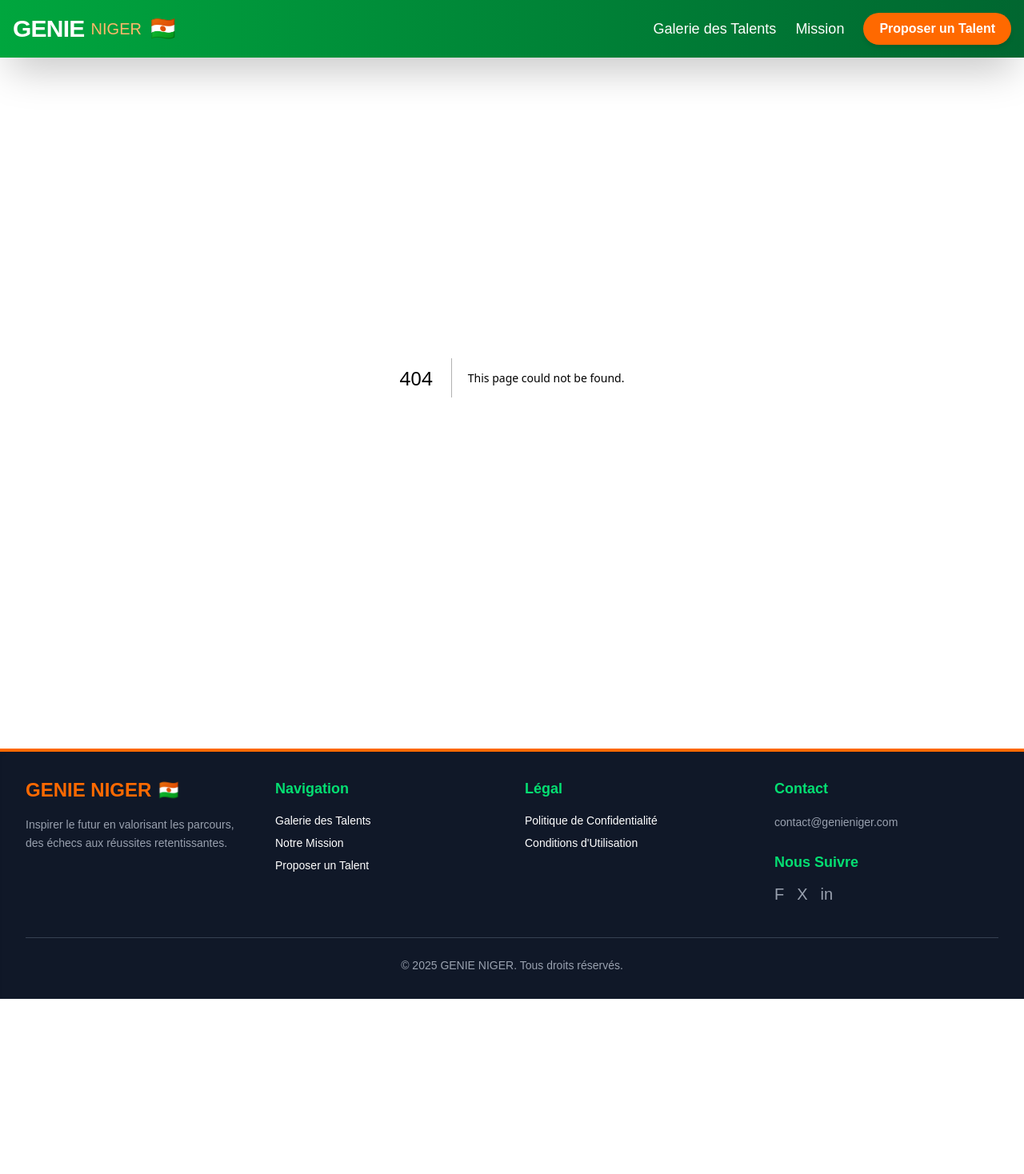
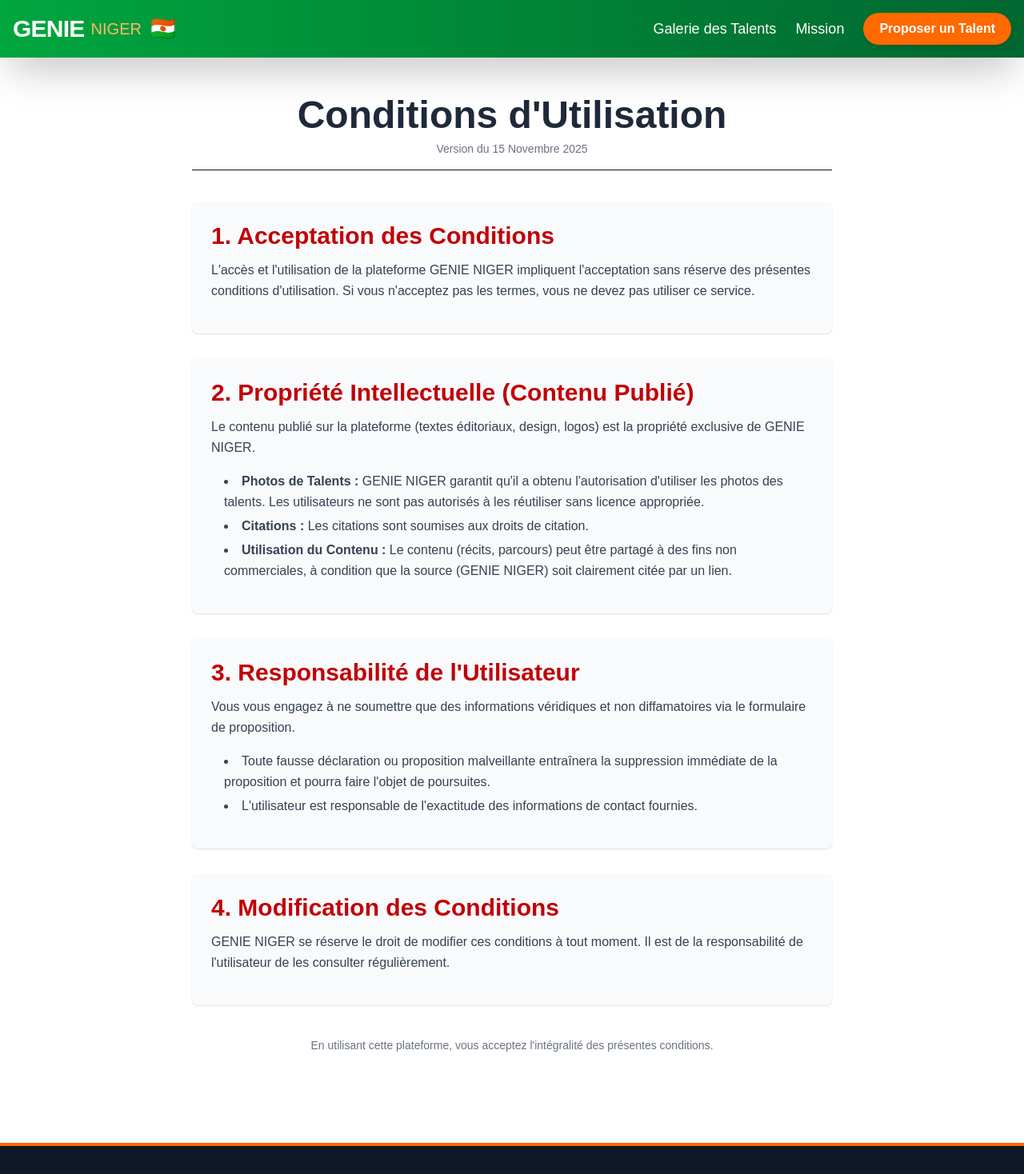
Before and after one commit to dchaibou/taram-talent, a Next.js app: page /termes in a window 1280 px wide. Before the commit this address had no page. Shown: the top 1468 px of the page at 80% size. Before the commit the page ends 1249 px from the top, so only its background shows below. Built offline with nearby package versions, Linux system fonts and the light colour scheme.

Commit message:
feat: ajouter les pages Politique de Confidentialité et Conditions d'Utilisation

```diff
--- /dev/null
+++ b/app/politique/page.tsx
@@ -0,0 +1,99 @@
+// app/politique/page.tsx
+import { Metadata } from "next";
+import React from "react";
+
+export const metadata: Metadata = {
+  title: "Politique de Confidentialité",
+  description:
+    "Découvrez comment GENIE NIGER collecte et protège vos données personnelles dans le cadre de la soumission de talents et de la navigation sur notre plateforme.",
+};
+
+export default function PrivacyPolicyPage() {
+  return (
+    <div className="container mx-auto p-4 md:p-12 max-w-4xl">
+      <header className="text-center mb-10 border-b pb-4">
+        <h1 className="text-5xl font-black text-gray-800 dark:text-white mb-2">
+          Politique de Confidentialité
+        </h1>
+        <p className="text-sm text-gray-500">
+          Dernière mise à jour : 15 Novembre 2025
+        </p>
+      </header>
+
+      {/* --- Section 1: Données Collectées --- */}
+      <section className="mb-8 p-6 bg-gray-50 dark:bg-gray-800 rounded-lg shadow-sm">
+        <h2 className="text-3xl font-semibold text-blue-700 dark:text-blue-400 mb-3">
+          1. Données Collectées
+        </h2>
+        <p className="mb-4 text-gray-700 dark:text-gray-300 leading-relaxed">
+          GENIE NIGER collecte uniquement les données nécessaires à la
+          réalisation de sa mission.
+        </p>
+        {/* Liste des sous-points (Conversion de \n* **...**) */}
+        <ul className="list-disc list-inside space-y-1 mt-2 mb-4 text-gray-700 dark:text-gray-300 ml-4">
+          <li className="mt-1 leading-relaxed">
+            <b>Données de soumission de talent :</b> Nom, Prénom, Email et
+            Justification. Ces données sont utilisées exclusivement pour la
+            vérification du profil et la communication de suivi.
+          </li>
+          <li className="mt-1 leading-relaxed">
+            <b>Données de navigation (Cookies) :</b> Nous utilisons des cookies
+            tiers (type Google Analytics) pour mesurer l&apos;audience et
+            améliorer l&apos;expérience utilisateur. Ces données sont anonymes
+            et agrégées.
+          </li>
+        </ul>
+      </section>
+
+      {/* --- Section 2: Utilisation des Données --- */}
+      <section className="mb-8 p-6 bg-gray-50 dark:bg-gray-800 rounded-lg shadow-sm">
+        <h2 className="text-3xl font-semibold text-blue-700 dark:text-blue-400 mb-3">
+          2. Utilisation des Données
+        </h2>
+        <p className="mb-4 text-gray-700 dark:text-gray-300 leading-relaxed">
+          Vos données personnelles (email, nom) ne sont jamais vendues ou
+          partagées avec des tiers à des fins marketing.
+        </p>
+        <p className="mb-4 text-gray-700 dark:text-gray-300 leading-relaxed">
+          Elles servent uniquement à :
+        </p>
+        {/* Liste des sous-points (Conversion de \n* ...) */}
+        <ul className="list-disc list-inside space-y-1 mt-2 mb-4 text-gray-700 dark:text-gray-300 ml-4">
+          <li className="mt-1 leading-relaxed">
+            Valider et traiter votre proposition de talent.
+          </li>
+          <li className="mt-1 leading-relaxed">
+            Vous contacter si votre proposition est retenue ou nécessite des
+            informations complémentaires.
+          </li>
+          <li className="mt-1 leading-relaxed">
+            Améliorer la performance du site.
+          </li>
+        </ul>
+      </section>
+
+      {/* --- Section 3: Sécurité et Rétention --- */}
+      <section className="mb-8 p-6 bg-gray-50 dark:bg-gray-800 rounded-lg shadow-sm">
+        <h2 className="text-3xl font-semibold text-blue-700 dark:text-blue-400 mb-3">
+          3. Sécurité et Rétention
+        </h2>
+        <p className="mb-4 text-gray-700 dark:text-gray-300 leading-relaxed">
+          Les données sont stockées sur des serveurs sécurisés et ne sont
+          conservées que le temps nécessaire à la réalisation de leur objectif
+          (généralement 3 ans pour les soumissions).
+        </p>
+        <p className="mb-4 text-gray-700 dark:text-gray-300 leading-relaxed">
+          Conformément au droit applicable, vous disposez d&apos;un droit
+          d&apos;accès, de rectification et de suppression de vos données
+          personnelles. Pour exercer ces droits, veuillez nous contacter à
+          **[email de contact]**.
+        </p>
+      </section>
+
+      <p className="mt-10 text-center text-sm text-gray-500">
+        Pour toute question relative à cette politique, veuillez contacter :
+        contact@genieniger.com
+      </p>
+    </div>
+  );
+}
--- a/app/talents/[slug]/page.tsx
+++ b/app/talents/[slug]/page.tsx
@@ -91,9 +91,9 @@ export default async function TalentPage({
           <ul className="space-y-10">
             {talent.parcours.map((etape: ParcoursEtape, index: number) => (
               <li key={index} className="relative pl-10">
-                <div className="absolute left-0 top-0 w-6 h-6 bg-red-600 rounded-full flex items-center justify-center text-white font-bold text-xs shadow-md">
+                {/* <div className="absolute left-0 top-0 w-6 h-6 bg-red-600 rounded-full flex items-center justify-center text-white font-bold text-xs shadow-md">
                   {etape.annee.toString().slice(-2)}
-                </div>
+                </div> */}
                 <div className="absolute left-3 top-0 bottom-0 w-0.5 bg-red-300"></div>
                 <h3 className="text-2xl font-bold text-red-700 dark:text-red-400">
                   {etape.titre}
--- /dev/null
+++ b/app/termes/page.tsx
@@ -0,0 +1,106 @@
+// app/termes/page.tsx
+import { Metadata } from "next";
+import React from "react";
+
+export const metadata: Metadata = {
+  title: "Conditions d'Utilisation",
+  description:
+    "Règles régissant l'utilisation de la plateforme GENIE NIGER, y compris la propriété intellectuelle et les responsabilités des utilisateurs.",
+};
+
+export default function TermsOfServicePage() {
+  return (
+    <div className="container mx-auto p-4 md:p-12 max-w-4xl">
+      <header className="text-center mb-10 border-b pb-4">
+        <h1 className="text-5xl font-black text-gray-800 dark:text-white mb-2">
+          Conditions d&apos;Utilisation
+        </h1>
+        <p className="text-sm text-gray-500">Version du 15 Novembre 2025</p>
+      </header>
+
+      {/* --- Section 1: Acceptation des Conditions --- */}
+      <section className="mb-8 p-6 bg-gray-50 dark:bg-gray-800 rounded-lg shadow-sm">
+        <h2 className="text-3xl font-semibold text-red-700 dark:text-red-400 mb-3">
+          1. Acceptation des Conditions
+        </h2>
+        <p className="mb-4 text-gray-700 dark:text-gray-300 leading-relaxed">
+          L&apos;accès et l&apos;utilisation de la plateforme GENIE NIGER
+          impliquent l&apos;acceptation sans réserve des présentes conditions
+          d&apos;utilisation. Si vous n&apos;acceptez pas les termes, vous ne
+          devez pas utiliser ce service.
+        </p>
+      </section>
+
+      {/* --- Section 2: Propriété Intellectuelle (Contenu Publié) --- */}
+      <section className="mb-8 p-6 bg-gray-50 dark:bg-gray-800 rounded-lg shadow-sm">
+        <h2 className="text-3xl font-semibold text-red-700 dark:text-red-400 mb-3">
+          2. Propriété Intellectuelle (Contenu Publié)
+        </h2>
+        <p className="mb-4 text-gray-700 dark:text-gray-300 leading-relaxed">
+          Le contenu publié sur la plateforme (textes éditoriaux, design, logos)
+          est la propriété exclusive de GENIE NIGER.
+        </p>
+
+        {/* Liste des sous-points */}
+        <ul className="list-disc list-inside space-y-1 mt-2 mb-4 text-gray-700 dark:text-gray-300 ml-4">
+          <li className="mt-1 leading-relaxed">
+            <b>Photos de Talents :</b> GENIE NIGER garantit qu&apos;il a obtenu
+            l&apos;autorisation d&apos;utiliser les photos des talents. Les
+            utilisateurs ne sont pas autorisés à les réutiliser sans licence
+            appropriée.
+          </li>
+          <li className="mt-1 leading-relaxed">
+            <b>Citations :</b> Les citations sont soumises aux droits de
+            citation.
+          </li>
+          <li className="mt-1 leading-relaxed">
+            <b>Utilisation du Contenu :</b> Le contenu (récits, parcours) peut
+            être partagé à des fins non commerciales, à condition que la source
+            (GENIE NIGER) soit clairement citée par un lien.
+          </li>
+        </ul>
+      </section>
+
+      {/* --- Section 3: Responsabilité de l'Utilisateur --- */}
+      <section className="mb-8 p-6 bg-gray-50 dark:bg-gray-800 rounded-lg shadow-sm">
+        <h2 className="text-3xl font-semibold text-red-700 dark:text-red-400 mb-3">
+          3. Responsabilité de l&apos;Utilisateur
+        </h2>
+        <p className="mb-4 text-gray-700 dark:text-gray-300 leading-relaxed">
+          Vous vous engagez à ne soumettre que des informations véridiques et
+          non diffamatoires via le formulaire de proposition.
+        </p>
+
+        {/* Liste des sous-points */}
+        <ul className="list-disc list-inside space-y-1 mt-2 mb-4 text-gray-700 dark:text-gray-300 ml-4">
+          <li className="mt-1 leading-relaxed">
+            Toute fausse déclaration ou proposition malveillante entraînera la
+            suppression immédiate de la proposition et pourra faire l&apos;objet
+            de poursuites.
+          </li>
+          <li className="mt-1 leading-relaxed">
+            L&apos;utilisateur est responsable de l&apos;exactitude des
+            informations de contact fournies.
+          </li>
+        </ul>
+      </section>
+
+      {/* --- Section 4: Modification des Conditions --- */}
+      <section className="mb-8 p-6 bg-gray-50 dark:bg-gray-800 rounded-lg shadow-sm">
+        <h2 className="text-3xl font-semibold text-red-700 dark:text-red-400 mb-3">
+          4. Modification des Conditions
+        </h2>
+        <p className="mb-4 text-gray-700 dark:text-gray-300 leading-relaxed">
+          GENIE NIGER se réserve le droit de modifier ces conditions à tout
+          moment. Il est de la responsabilité de l&apos;utilisateur de les
+          consulter régulièrement.
+        </p>
+      </section>
+
+      <p className="mt-10 text-center text-sm text-gray-500">
+        En utilisant cette plateforme, vous acceptez l&apos;intégralité des
+        présentes conditions.
+      </p>
+    </div>
+  );
+}
--- a/components/TalentListClient.tsx
+++ b/components/TalentListClient.tsx
@@ -98,22 +98,23 @@ const TalentListClient: React.FC<TalentListClientProps> = ({
         </div>
       )}
 
-      {/* --- Affichage des Cartes WOW (Grille) --- */}
+      {/* --- JE VEUX QUE LA PHOTO SOIT 400*300 ou 400*400 sur le card --- */}
       <div className={`grid ${gridClasses}`}>
         {processedTalents.map((talent) => (
           <Link href={`/talents/${talent.slug}`} key={talent.id} passHref>
             {/* Carte de Talent - Effet Waouh */}
             <div className="bg-white dark:bg-gray-800 rounded-xl shadow-2xl overflow-hidden cursor-pointer h-full transition-all duration-500 transform hover:scale-[1.03] hover:shadow-green-500/50 hover:shadow-3xl border-t-4 border-orange-500">
-              {/* CORRECTION : L'image est maintenant rectangulaire, remplit le conteneur et est optimisée */}
-              <Image
-                src={talent.photoUrl}
-                alt={`Photo de ${talent.nom}`}
-                width={400}
-                height={300}
-                className="w-full h-48 object-cover transition-opacity duration-500 hover:opacity-80"
-                sizes="(max-width: 640px) 100vw, (max-width: 768px) 50vw, 33vw"
-              />
-              {/* FIN CORRECTION IMAGE */}
+              {/* Conteneur qui force le ratio 1:1 */}
+              <div className="relative aspect-square w-full">
+                <Image
+                  src={talent.photoUrl}
+                  alt={`Photo de ${talent.nom}`}
+                  width={300}
+                  className="object-cover transition-opacity duration-500 hover:opacity-80"
+                  // Tailles toujours nécessaires pour le srcset optimisé
+                  sizes="(max-width: 640px) 100vw, (max-width: 768px) 50vw, 25vw"
+                />
+              </div>
 
               <div className="p-5">
                 <h2 className="text-2xl font-bold text-green-700 dark:text-green-400">
--- a/data/talents.json
+++ b/data/talents.json
@@ -4,7 +4,7 @@
     "slug": "hama-kane",
     "nom": "Hama Kane",
     "domaine": "Entrepreneuriat Tech",
-    "photoUrl": "/images/hama-kane.jpg",
+    "photoUrl": "/images/logo.png",
     "phraseAccroche": "Le Nigérien qui a transformé l'échec d'un e-commerce en une application de micro-finance nationale, révolutionnant l'inclusion financière.",
     "parcours": [
       {
@@ -45,7 +45,7 @@
     "slug": "aisha-moussa",
     "nom": "Aisha Moussa",
     "domaine": "Art et Culture",
-    "photoUrl": "/images/aisha-moussa.jpg",
+    "photoUrl": "/images/logo.png",
     "phraseAccroche": "La voix qui a redéfini l'identité musicale sahélienne et captivé les scènes culturelles mondiales par son mélange de tradition et d'électro.",
     "parcours": [
       {
@@ -75,7 +75,7 @@
     "slug": "moussa-sani",
     "nom": "Moussa Sani",
     "domaine": "Agriculture & Agro-Tech",
-    "photoUrl": "/images/moussa-sani.jpg",
+    "photoUrl": "/images/logo.png",
     "phraseAccroche": "Un ingénieur agronome qui utilise l'IA pour optimiser les rendements du mil dans le Sahel, combattant la désertification par la donnée.",
     "parcours": [
       {
@@ -106,7 +106,7 @@
     "slug": "fatima-ali",
     "nom": "Fatima Ali",
     "domaine": "Éducation & EdTech",
-    "photoUrl": "/images/fatima-ali.jpg",
+    "photoUrl": "/images/logo.png",
     "phraseAccroche": "Une pédagogue passionnée qui a créé une plateforme d'apprentissage en langues locales, brisant les barrières de l'alphabétisation grâce à la gamification.",
     "parcours": [
       {
@@ -136,7 +136,7 @@
     "slug": "issa-amadou",
     "nom": "Issa Amadou",
     "domaine": "Énergie Renouvelable",
-    "photoUrl": "/images/issa-amadou.jpg",
+    "photoUrl": "/images/logo.png",
     "phraseAccroche": "Artisan de la transition énergétique, il développe des solutions solaires modulaires et abordables pour les foyers non connectés du Sahel.",
     "parcours": [
       {
@@ -166,7 +166,7 @@
     "slug": "mariatou-boureima",
     "nom": "Mariatou Boureima",
     "domaine": "Santé & Bien-être",
-    "photoUrl": "/images/mariatou-boureima.jpg",
+    "photoUrl": "/images/logo.png",
     "phraseAccroche": "Infirmière devenue entrepreneure sociale, elle a créé la première clinique mobile pour la santé maternelle et infantile dans la région de Maradi.",
     "parcours": [
       {
@@ -197,7 +197,7 @@
     "slug": "sara-abdou",
     "nom": "Sara Abdou",
     "domaine": "Journalisme d'Investigation",
-    "photoUrl": "/images/sara-abdou.jpg",
+    "photoUrl": "/images/logo.png",
     "phraseAccroche": "Journaliste intrépide utilisant les données pour dénoncer la corruption et promouvoir la transparence dans la gestion des ressources publiques.",
     "parcours": [
       {
@@ -227,7 +227,7 @@
     "slug": "omar-daouda",
     "nom": "Omar Daouda",
     "domaine": "Sport et Jeunesse",
-    "photoUrl": "/images/omar-daouda.jpg",
+    "photoUrl": "/images/logo.png",
     "phraseAccroche": "Ancien athlète olympique, il a fondé une académie qui utilise le football comme vecteur d'éducation et de développement social dans les quartiers défavorisés.",
     "parcours": [
       {
@@ -257,7 +257,7 @@
     "slug": "amina-boubacar",
     "nom": "Amina Boubacar",
     "domaine": "Environnement & Eau",
-    "photoUrl": "/images/amina-boubacar.jpg",
+    "photoUrl": "/images/logo.png",
     "phraseAccroche": "Hydrologue pionnière qui a développé des systèmes de micro-irrigation à faible coût, transformant des terres arides en oasis de résilience alimentaire.",
     "parcours": [
       {
@@ -293,7 +293,7 @@
     "slug": "ibrahim-guindo",
     "nom": "Ibrahim Guindo",
     "domaine": "Gouvernance & Réformes Publiques",
-    "photoUrl": "/images/ibrahim-guindo.jpg",
+    "photoUrl": "/images/logo.png",
     "phraseAccroche": "Ancien haut fonctionnaire, il a mené une réforme audacieuse de la fonction publique, utilisant la transparence et la technologie pour lutter contre la bureaucratie et l'inefficacité.",
     "parcours": [
       {
```
